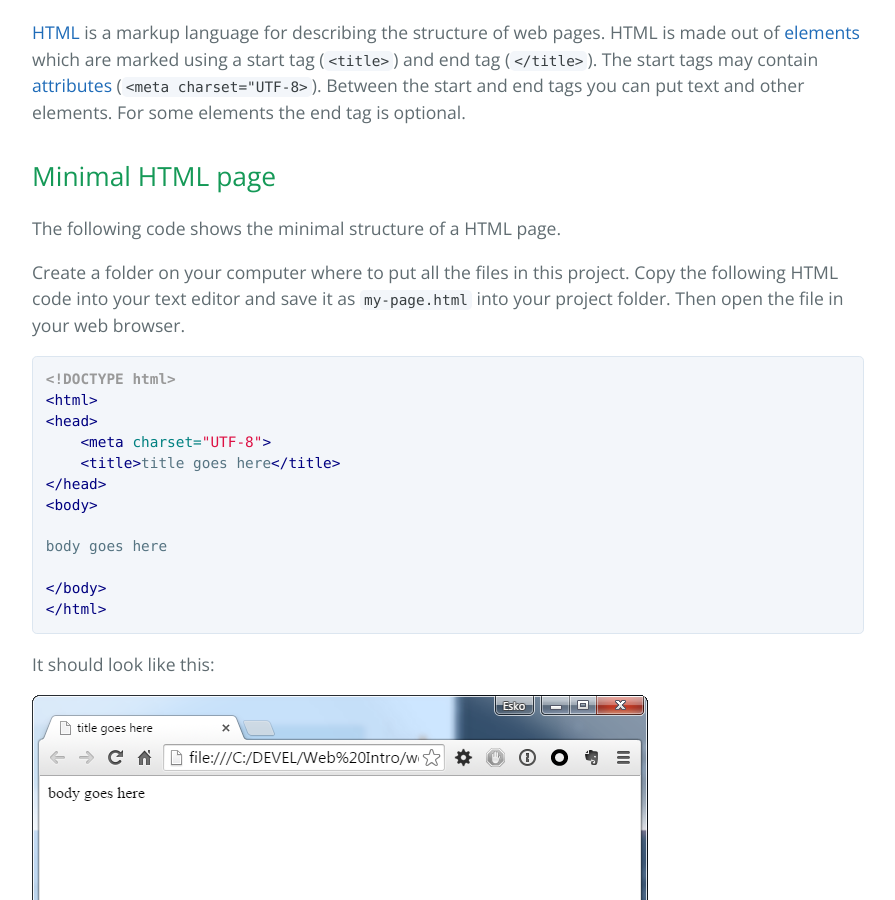
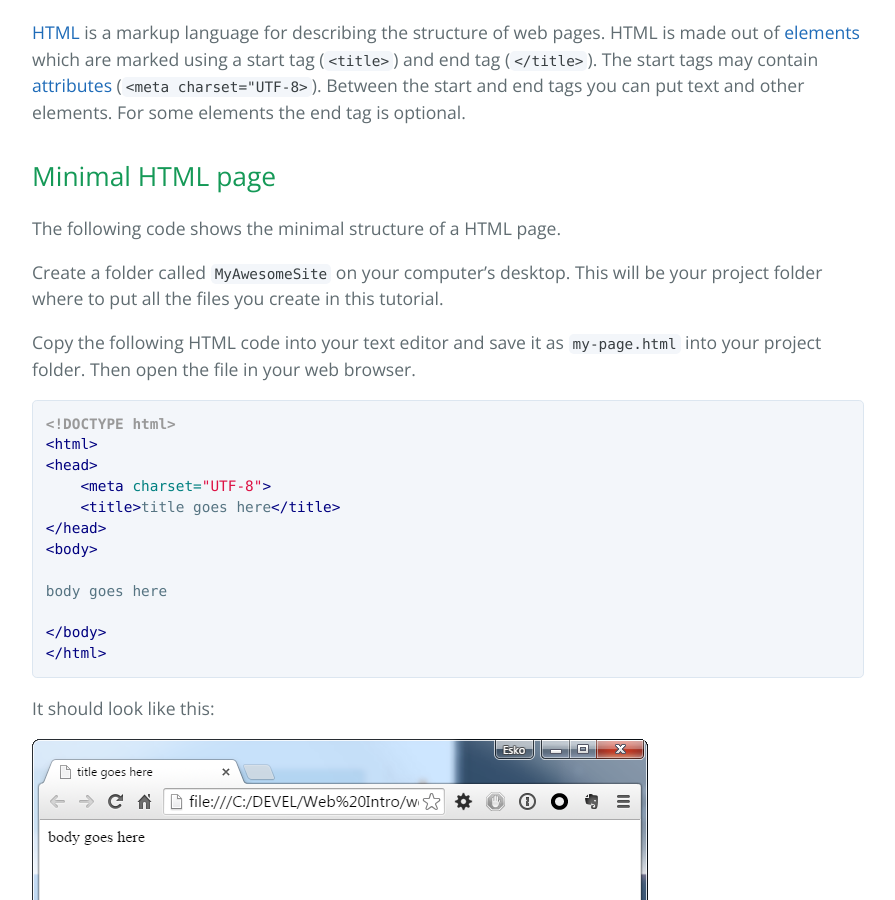
Before and after one commit to luontola/web-intro, a Jekyll site: the page built from html.md, in a window 1280 px wide and 900 px high, scrolled down 419 px. Shown: the whole window, without its empty margins (192-1087 px from the left). Built offline with Jekyll 4.4.1, drawn with Linux system fonts in a browser that asks for light colours; Markdown is read by kramdown in place of the engine named in the settings.

Commit message:
Be explicit about project folder; what to call it and where to create it

````diff
--- a/html.md
+++ b/html.md
@@ -12,7 +12,9 @@ next: /css/
 
 The following code shows the minimal structure of a HTML page.
 
-Create a folder on your computer where to put all the files in this project. Copy the following HTML code into your text editor and save it as `my-page.html` into your project folder. Then open the file in your web browser.
+Create a folder called `MyAwesomeSite` on your computer's desktop. This will be your project folder where to put all the files you create in this tutorial.
+
+Copy the following HTML code into your text editor and save it as `my-page.html` into your project folder. Then open the file in your web browser.
 
 ```html
 <!DOCTYPE html>
````
